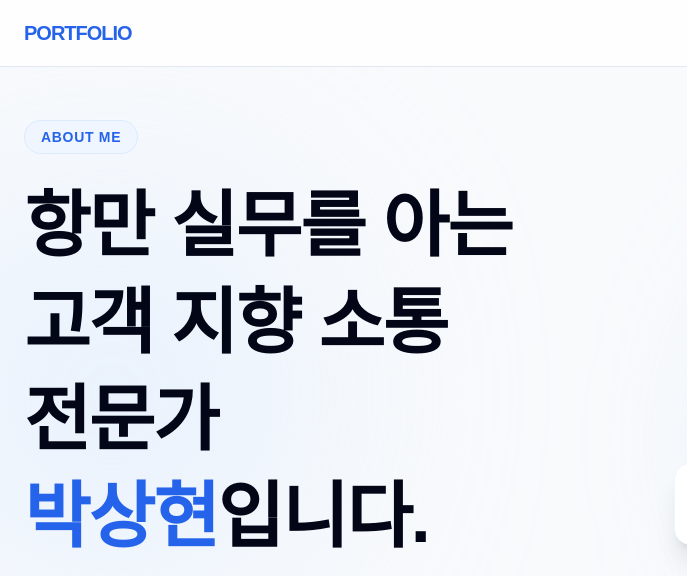
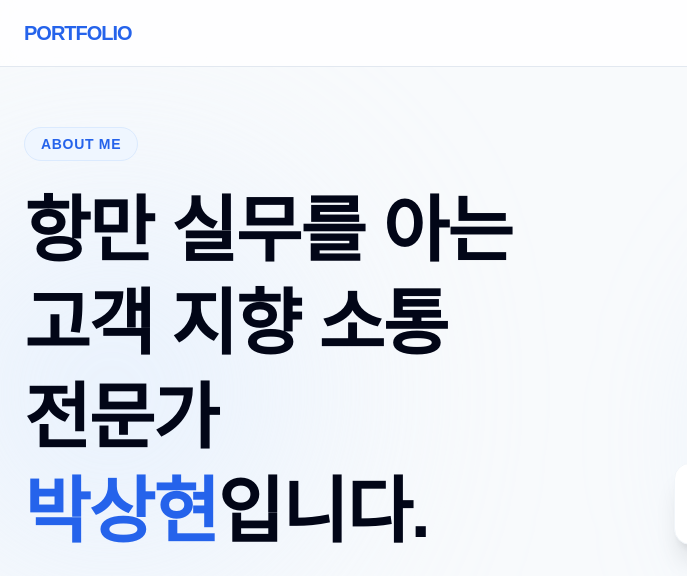
Before and after one commit to gowoo28/portfolio-INTERGIS, a plain HTML site: page index.html in a window 1280 px wide. Shown: the top 576 px of the page, 0-687 px from the left. Drawn offline with nearby package versions, Linux system fonts and the light colour scheme; a web font is replaced by a local one.

Commit message:
Update index.html

```diff
--- a/index.html
+++ b/index.html
@@ -94,7 +94,7 @@
       <div class="order-2 lg:order-1 text-center lg:text-left mb-16 lg:mb-0 mt-8 lg:mt-0">
         <div class="inline-block px-4 py-1.5 mb-6 rounded-full bg-blue-50 border border-blue-100 text-blue-600 text-sm font-bold uppercase tracking-wider reveal">About Me</div>
 
-        <h1 class="text-4xl sm:text-5xl md:text-7xl font-extrabold mb-5 leading-[1.2] md:leading-[1.35] tracking-tight text-slate-950 break-keep reveal">
+        <h1 class="text-4xl sm:text-5xl md:text-7xl font-extrabold mb-5 leading-[1.2] md:leading-[1.3] tracking-tight text-slate-950 break-keep reveal">
           항만 실무를 아는<br>고객 지향 소통 전문가<br>
           <span class="whitespace-nowrap"> <span class="text-blue-600 font-black">박상현</span>입니다.</span>
         </h1>
```
